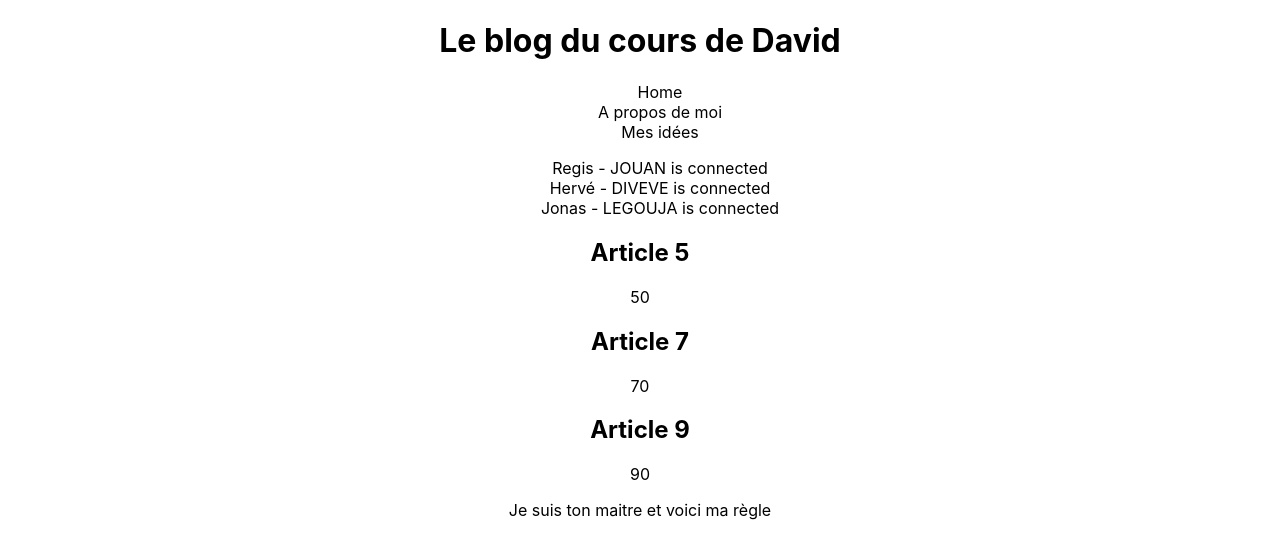
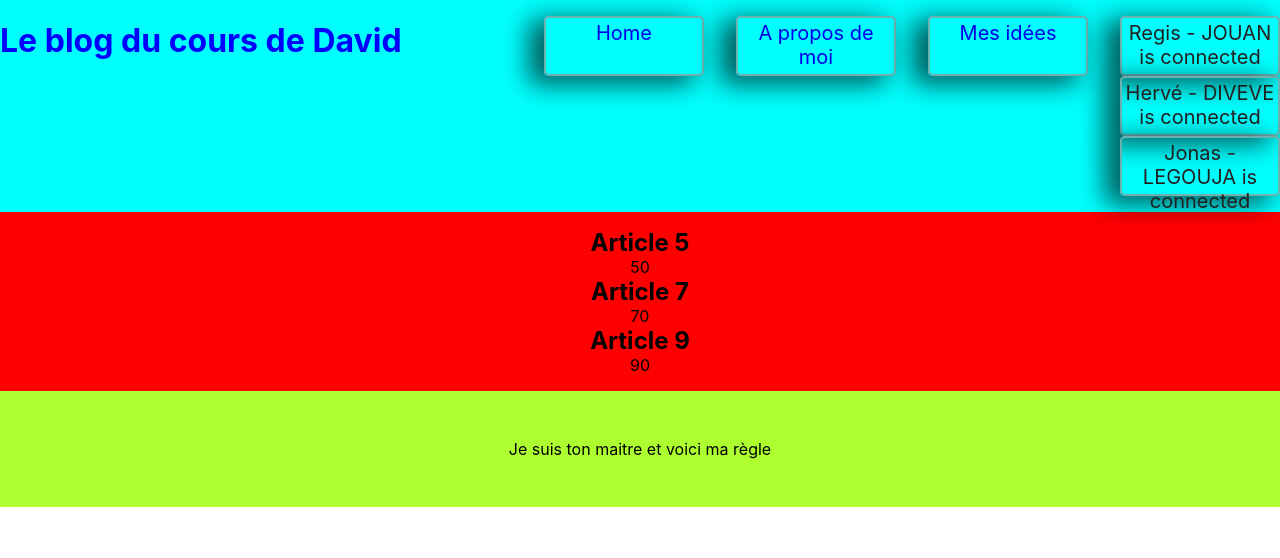
Before and after one commit to Regis040/blogDavid, a React (Create React App) app: page / in a window 1280 px wide. Shown: the top 558 px of the page. Built offline with nearby package versions, Linux system fonts and the light colour scheme.

Commit message:
ajout de css

```diff
--- a/src/App.css
+++ b/src/App.css
@@ -1,10 +1,5 @@
 .App {
   text-align: center;
-}
-
-.App-logo {
-  height: 40vmin;
-  pointer-events: none;
 }
 
 @media (prefers-reduced-motion: no-preference) {
@@ -13,24 +8,66 @@
   }
 }
 
-.App-header {
-  background-color: #282c34;
-  min-height: 100vh;
+ body {
+margin: 0;
+ }
+
+header {
+  background-color: aqua;
   display: flex;
-  flex-direction: column;
-  align-items: center;
-  justify-content: center;
-  font-size: calc(10px + 2vmin);
-  color: white;
+  justify-content:space-between;
 }
 
-.App-link {
-  color: #61dafb;
+ul {
+  display: flex;
 }
 
 li {
+  height: 50px;
+  width: 150px;
+  padding: 3px;
+  color: rgb(34, 31, 31);
+  font-size: 20px;
   list-style: none;
+  border: 2px solid rgb(108, 176, 176);
+  text-align: center;
+  margin-left: 2rem;
+  border-radius: 5px;
+  box-shadow: -13px 6px 26px 3px rgba(0,0,0,0.62);
+  -webkit-box-shadow: -13px 6px 26px 3px rgba(0,0,0,0.62);
+  -moz-box-shadow: -13px 6px 26px 3px rgba(0,0,0,0.62);
 }
+
+li:hover {
+  background-color: red;
+}
+
+.home {
+  background-color: red;
+  padding: 1rem;
+}
+
+a {
+   text-decoration: none;
+
+}
+
+a:hover {
+  color: blueviolet
+}
+
+h1 {
+  color: blue;
+}
+
+h2{
+  margin: 0;
+}
+
+
+
+
+
 
 @keyframes App-logo-spin {
   from {
--- /dev/null
+++ b/src/Footer.css
@@ -0,0 +1,7 @@
+footer {
+    background-color: greenyellow;
+    padding: 3rem;
+}
+p {
+    margin: 0;
+}
--- a/src/Footer.jsx
+++ b/src/Footer.jsx
@@ -1,3 +1,5 @@
+import './Footer.css'
+
 function Footer () {
     return (
         <footer>
--- a/src/Header.jsx
+++ b/src/Header.jsx
@@ -11,9 +11,9 @@ function Header () {
            <h1>Le blog du cours de David</h1>
            <nav>
                 <ul>
-                    <li>Home</li>
-                    <li>A propos de moi</li>
-                    <li>Mes idées</li>
+                    <li><a href="#">Home</a></li>
+                    <li><a href="#">A propos de moi</a></li>
+                    <li><a href="#">Mes idées</a></li>
                     <ProfilMenu />
                 </ul>
            </nav>
--- a/src/Home.jsx
+++ b/src/Home.jsx
@@ -72,7 +72,7 @@ function Home () {
         const finalArticles = publishedArticles.slice(-3);
 
     return (
-        <main>
+        <main className="home">
           {/* afficher les articles : récupèrer les 3 derniers articles publiés et les afficher  */}
             {finalArticles.map((article) => {
                 return (
```
